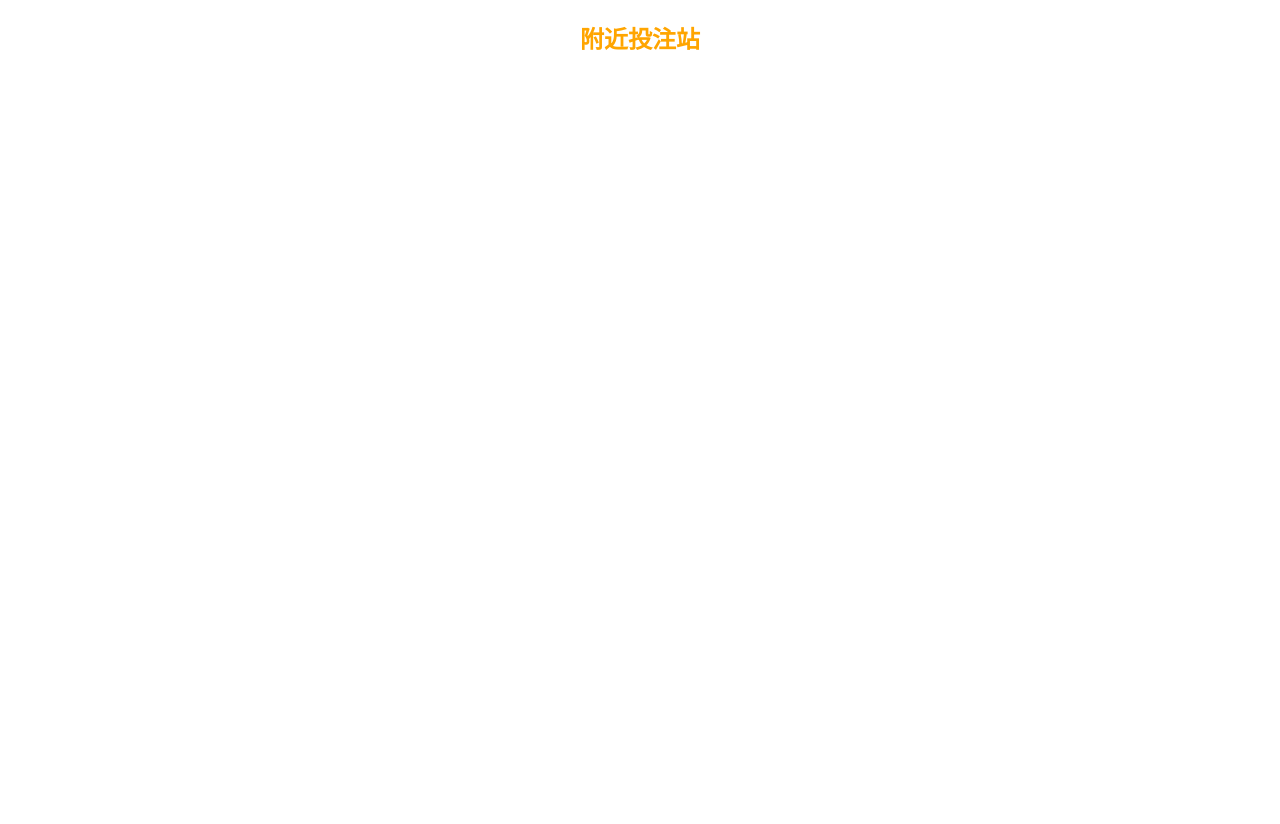
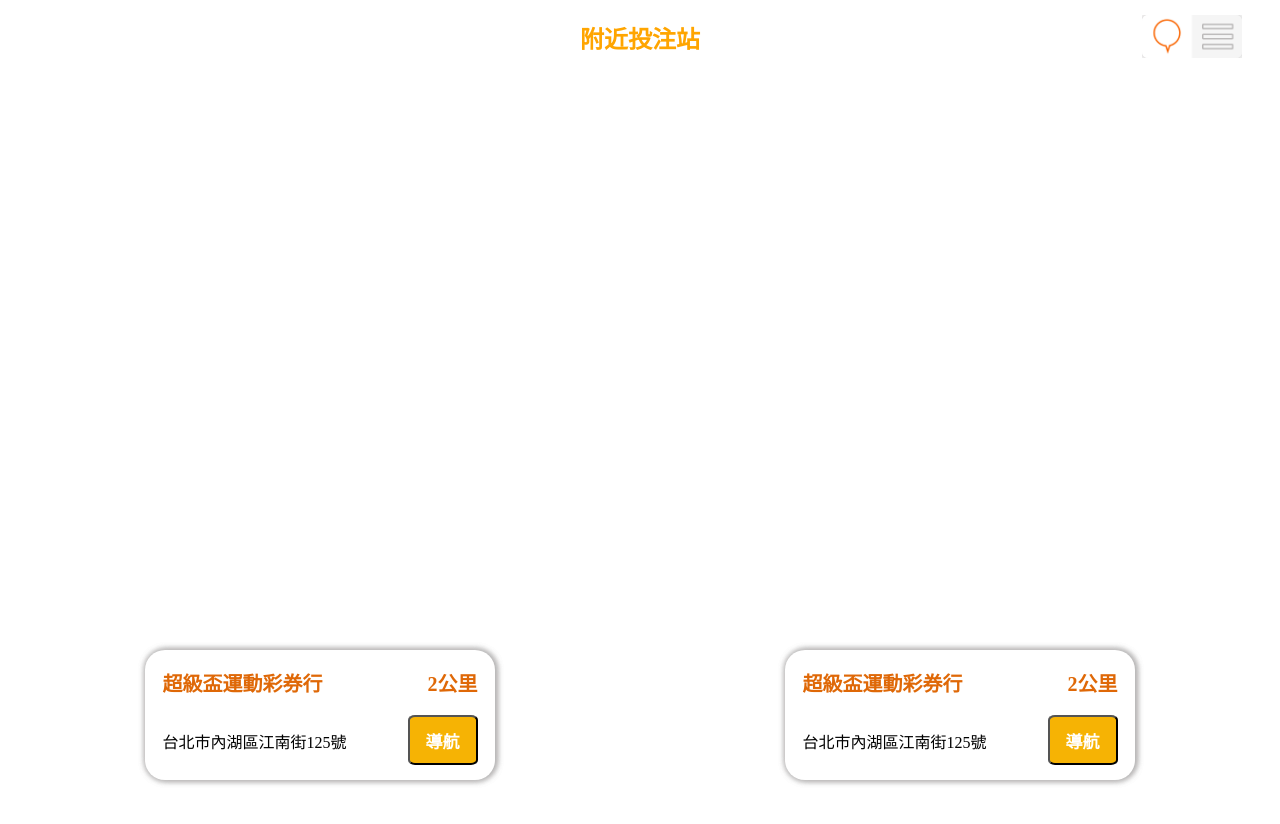
Before and after one commit to Ivan101887/My-map, a plain HTML site: page index.html in a window 1280 px wide. After the commit the page ends 800 px from the top, so only its background shows below. Drawn offline with Linux system fonts and the light colour scheme; some packages are replaced by stand-ins of ours.

Commit message:
新增站點圖標

```diff
--- a/index.html
+++ b/index.html
@@ -1,20 +1,52 @@
 <!DOCTYPE html>
 <html>
+
   <head>
-    <title>Add Map</title>
+    <title>Lottery Station</title>
 
-    <link rel="stylesheet"  href="./style.css" />
-    <script src="./index.js" async defer ></script>
+    <link rel="stylesheet" href="./style.css" />
+    <script src="./index.js" async defer></script>
   </head>
+
   <body>
-    <div id="pageTitle">
-      <h2 >附近投注站</h2>
+    <h2 id="pageTitle">附近投注站</h2>
+    <div class="d-mode">
+      <img src="./icons/圖片1.png" id="opt-m" class="state">
+      <img src="./icons/圖片2.png" id="opt-l" class="state">
     </div>
     <div id="map"></div>
+    <div class="container">
+      <div class="box">
+        <div class="head">
+          <div class="t-name">
+            超級盃運動彩券行
+          </div>
+          <div>2公里</div>
+        </div>
+        <div class="t_detail">
+          <div style="padding: 5px 0px;">台北市內湖區江南街125號</div>
+          <div>
+            <button class="dir" type="button" value="導航">
+              導航
+            </button>
+          </div>
+        </div>
+      </div>
+      <div class="box">
+        <div class="head">
+          <div class="t-name">超級盃運動彩券行</div>
+          <div>2公里</div>
+        </div>
+        <div class="t_detail">
+          <div style="padding: 5px 0px;">台北市內湖區江南街125號</div>
+          <div><button class="dir" type="button" value="導航">導航</button></div>
+        </div>
+      </div>
+    </div>
 
     <script
       src="https://maps.googleapis.com/maps/api/js?key=AIzaSyAsLqHl6vxbCi8UQq6Z6VD9xZjWf1RRmHs&callback=initMap&libraries=&v=weekly"
-      async
-    ></script>
+      async></script>
   </body>
+
 </html>
--- a/index.js
+++ b/index.js
@@ -1,4 +1,4 @@
-
+let shopList = []
 function initMap() {
     var map, marker, lat, lng;
     navigator.geolocation.watchPosition((position) => {
@@ -8,36 +8,47 @@
         map = new google.maps.Map(document.getElementById('map'), {
             zoom: 14,
             center: { lat: lat, lng: lng },
-            mapTypeId:google.maps.MapTypeId.ROADMAP,
+            mapTypeId: google.maps.MapTypeId.ROADMAP,
             disableDefaultUI: true,
+        });
+        postTarget(lat, lng, 1);
 
-        });
+        for (const shop of shopList) {
+            console.log('New Marker')
+            let marker = new google.maps.Marker({
+                title: shop.name + '\n' + shop.address,
+                position: new google.maps.LatLng(shop.lat, shop.lon),
+                icon: './icons/圖片3_modified.png',
+                map: map,
+            })
+            marker.addListener('click', () => {
+                map.setZoom(18);
+                map.setCenter(marker.getPosition());
+
+            });
+        }
         marker = new google.maps.Marker({
             position: { lat: lat, lng: lng },
             map: map
         });
-        google.maps.event.addListener(marker,'click',function() {
-        var pos = map.getZoom();
-        map.setZoom(18);
-        map.setCenter(marker.getPosition());
+        google.maps.event.addListener(marker, 'click', function () {
+            map.setZoom(18);
+            map.setCenter(marker.getPosition());
         });
-        // console.log(lat)
-        // console.log(lng)
-        const get = getStation(lat,lng,1);
-        console.log(get)
+        console.log(shopList)
     });
 
 }
 
-let getStation = async function () {
-    const postTarget = (lat,lng,dis) =>{
+
+const postTarget = (lat, lng, dis) => {
     const url = `https://smuat.megatime.com.tw/taiwanlottery/api/Home/Station`
     let request = {
         method: "POST",
         headers: {
             "Content-Type": "application/json",
             "Accept": "application/json",
-            "Encrypt":"0"
+            "Encrypt": "0"
         },
         body: JSON.stringify({
             "lat": lat,
@@ -47,62 +58,15 @@
         })
     }
 
-    return fetch(url,request)
+    fetch(url, request)
         .then(response => response.json())
         .then(json => {
-            var spots = []
-            for (let i =0; i < json.content.list.length; i++ ){
-                spots.push(json.content.list[i])
+            console.log("run postTarget")
+            console.log(json.content.list)
+            let spots = json.content.list
+            for (const spot of spots) {
+                shopList.push(spot);
             }
-            console.log(spots)
-            return spots;
+
         })
-    }
-    postTarget(25.074687, 121.575157,1)
-
-
-
 }
-// map = Vue.createApp({
-//     data(){
-//         return{
-//             map:{},
-//             marker:{},
-//             lat:0,
-//             lng:0,
-//         }
-//     },
-//     mounted(){
-//         this.initMap()
-//     },
-//     methods:{
-//         initMap() {
-//         navigator.geolocation.watchPosition((position) => {
-//         // console.log(position.coords);
-//         lat = position.coords.latitude;
-//         lng = position.coords.longitude;
-//         map = new google.maps.Map(document.getElementById('map'), {
-//             zoom: 14,
-//             center: { lat: lat, lng: lng },
-//             mapTypeId:google.maps.MapTypeId.ROADMAP,
-//             disableDefaultUI: true,
-//             zoomControl: false,
-//             mapTypeControl: false,
-//             scaleControl: false,
-//             streetViewControl: false,
-//             rotateControl: false,
-//             fullscreenControl: false,
-//         });
-//         marker = new google.maps.Marker({
-//             position: { lat: lat, lng: lng },
-//             map: map
-//         });
-//         google.maps.event.addListener(marker,'click',function() {
-//         var pos = map.getZoom();
-//         map.setZoom(18);
-//         map.setCenter(marker.getPosition());
-//         });
-//         });
-//         }
-//     }
-// }).mount('#map')
--- a/style.css
+++ b/style.css
@@ -1,9 +1,77 @@
+body{
+  margin: 0;
+}
 #map {
-  height: 800px ;
-  width: 100vw;
+  height: 90vh ;
+  width: 100%;
+  margin-top: 10px;
+  margin-right: 0px;
 }
-#pageTitle{
-  width: 100%;
+
+h2{
+  color: orange;
   text-align: center;
-  color: orange;
 }
+.state
+{
+  width: 100px;
+  position: absolute;
+  top:15px;
+  right: 3%;
+  /* background-color: orange; */
+}
+
+ul{
+    list-style: none;
+}
+a{
+    text-decoration: none;
+}
+.container{
+    width: 100%;
+    position: absolute;
+    bottom: 20px;
+    display: flex;
+    justify-content: space-around;
+    flex-direction: row;
+  }
+
+.box{
+    width: 350px;
+    height: 130px;
+    border-radius: 20px;
+    display: flex;
+    flex-direction: column;
+    align-items: center;
+    justify-content: space-between;
+    box-sizing: border-box;
+    box-shadow: 1px 0 5px 2px rgba(155, 154, 154, 0.5),1px 0 5px 2px rgba(155, 154, 154, 0.5);
+    background-color: #fff;
+}
+.t_detail{
+    width: 90%;
+    height: 50%;
+    display: flex;
+    align-items: baseline;
+    justify-content: space-between;
+}
+.head{
+    width: 90%;
+    height: 50%;
+    display: flex;
+    justify-content: space-between;
+    align-items: center;
+    color:rgb(223, 104, 7);
+    font-weight: bolder;
+    font-size: 20px;
+
+}
+.dir{
+    background-color: rgb(246, 179, 4);
+    color: white;
+    width: 70px;
+    height: 50px;
+    border-radius: 10%;
+    font-weight: bold;
+    font-size: 17px;
+}
```
Also changed, not shown: icons/圖片1.png (added), icons/圖片2.png (added), icons/圖片3.png (added), icons/圖片3_modified.png (added), icons/圖片4.png (added), icons/圖片4_modified.png (added).
